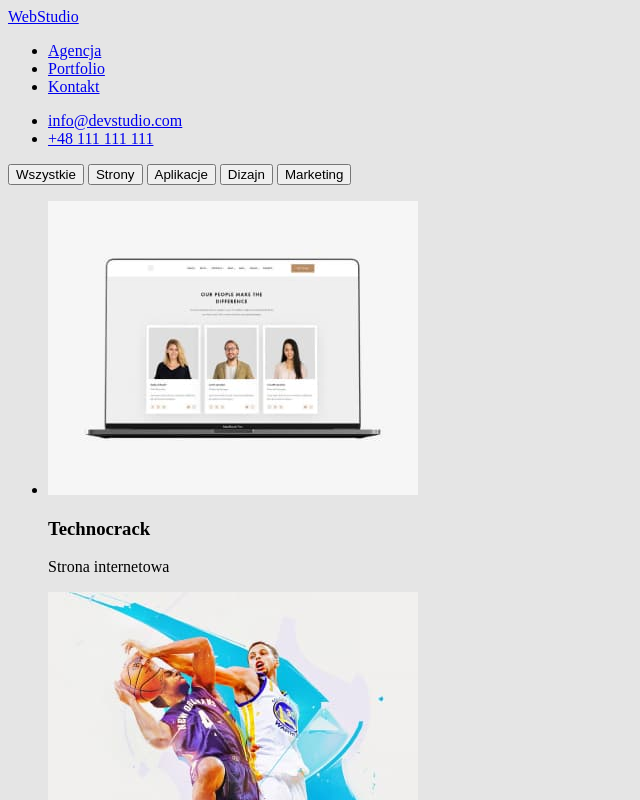
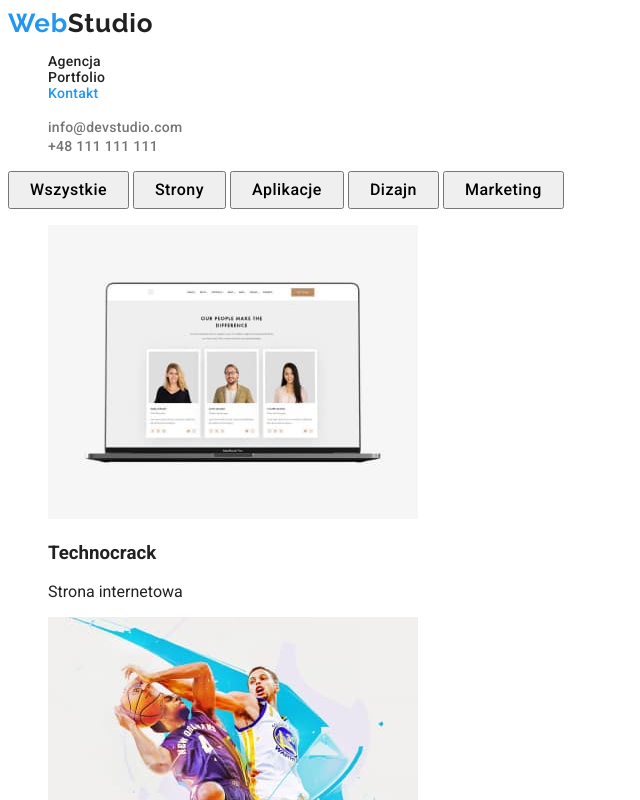
Before and after one commit to AndrewPilzak/goit-markup-hw-02, a plain HTML site: page portfolio.html in a window 1280 px wide. Both pictures are taken after a click on the link "Kontakt". Shown: the top 800 px of the page, without its empty margins (0-640 px from the left). Drawn offline with Linux system fonts and the light colour scheme.

Commit message:
css without text style

```diff
--- a/css/styles.css
+++ b/css/styles.css
@@ -1,6 +1,173 @@
 :root {
-    --brand-background-color: #E5E5E5;
+    --brand-background-color: #FFFFFF;
+    --main-font-family: 'Roboto', 'Verdana', 'Tahoma', sans-serif;
+    --main-text-color: #212121;
+    --main-hover-color: #2196F3;
 
 }
-.body-bg-color {background-color: var(--brand-background-color
-    );}
+
+.body-styles {
+    background-color: var(--brand-background-color);
+    font-family: var(--main-font-family);
+    color: var(--main-text-color)
+
+}
+
+a, ul {
+    list-style: none;
+    text-decoration: none;
+    color: var(--main-text-color);
+}
+
+.logo {
+    font-family: 'Raleway';
+    font-weight: 700;
+    font-size: 26px;
+    line-height: 31px;
+    letter-spacing: 0.03em;
+}
+
+.logo span {
+    color: var(--main-hover-color)
+}
+
+.nav-menu, .address-top  {
+    font-weight: 500;
+    font-size: 14px;
+    line-height: 16px;
+    letter-spacing: 0.02em;
+}
+
+.address-top {
+    color: #757575;
+}
+
+.link:hover, .address-top:hover {
+    color: var(--main-hover-color)
+}
+.link:focus, .address-top:focus {
+    color: var(--main-hover-color)
+}
+
+.button {
+    width: 200px;
+    height: 50px;
+    left: 700px;
+    top: 430px;
+    font-family: var(--main-font-family);
+    font-weight: 700;
+    font-size: 16px;
+    line-height: 30px;
+    align-items: center;
+    text-align: center;
+    letter-spacing: 0.06em;
+}
+
+.button:hover, .button:focus {
+    color: var(--brand-background-color);
+    background-color: var(--main-hover-color);
+    cursor: pointer;
+    box-shadow: 0px 4px 4px rgba(0, 0, 0, 0.15);
+    border-radius: 4px;
+}
+
+.button1 {
+    width: 121px;
+    height: 38px;
+    left: 510px;
+    top: 174px;
+}
+
+.button2 {
+    width: 93px;
+    height: 38px;
+    left: 639px;
+    top: 174px;
+}
+
+.button3 {
+    width: 114px;
+    height: 38px;
+    left: 740px;
+    top: 174px;
+}
+
+.button4 {
+    width: 91px;
+    height: 38px;
+    left: 862px;
+    top: 174px;
+}
+
+.button5 {
+    width: 121px;
+    height: 38px;
+    left: 961px;
+    top: 174px;
+}
+
+.button1, .button2, .button3, .button4, .button5 {
+    font-family: var(--main-font-family);
+    font-weight: 500;
+    font-size: 16px;
+    line-height: 26px;
+    text-align: center;
+    letter-spacing: 0.03em;
+}
+
+.button1:hover,
+.button2:hover,
+.button3:hover,
+.button4:hover,
+.button5:hover,
+.button1:focus,
+.button2:focus,
+.button3:focus,
+.button4:focus,
+.button5:focus {
+    color: var(--brand-background-color);
+    background-color: var(--main-hover-color);
+    cursor: pointer;
+    box-shadow: 0px 3px 1px rgba(0, 0, 0, 0.1), 0px 1px 2px rgba(0, 0, 0, 0.08), 0px 2px 2px rgba(0, 0, 0, 0.12);
+    border-radius: 4px;
+}
+
+
+.address-bottom  {
+    font-family: 'Roboto';
+    font-style: normal;
+    font-weight: 400;
+    font-size: 14px;
+    line-height: 24px;
+    letter-spacing: 0.03em;
+    /*
+    JESZCZE TEGO NIE WIDAĆ
+
+color: rgba(255, 255, 255, 0.6);
+
+*/
+    color: #757575;
+}
+
+
+.address-bottom:hover, .address-bottom:focus  {
+    color: var(--main-hover-color)
+}
+
+.map {
+    font-family: 'Roboto';
+    font-style: normal;
+    font-weight: 400;
+    font-size: 14px;
+    line-height: 24px;
+    letter-spacing: 0.03em;
+    /*
+    JESZCZE TEGO NIE WIDAĆ
+
+    color: var(--brand-background-color) */
+    color: #d3bebe;
+}
+
+.map:hover, .map:focus {
+    color: var(--main-hover-color)
+}
--- a/portfolio.html
+++ b/portfolio.html
@@ -19,28 +19,34 @@
     <link rel="stylesheet" href="./css/styles.css" />
     <title>Portfolio</title>
   </head>
-  <body class="body-bg-color">
+  <body class="body-styles">
     <header>
-      <a href="index.html">WebStudio</a>
-      <nav>
+      <a href="index.html" class="logo"><span>Web</span>Studio</a>
+      <nav class="nav-menu">
         <ul>
-          <li><a href="index.html">Agencja</a></li>
-          <li><a href="portfolio.html">Portfolio</a></li>
-          <li><a href="#">Kontakt</a></li>
+          <li><a class="link" href="index.html">Agencja</a></li>
+          <li><a class="link" href="portfolio.html">Portfolio</a></li>
+          <li><a class="link" href="#">Kontakt</a></li>
         </ul>
       </nav>
       <ul>
-        <li><a href="mailto:info@devstudio.com">info@devstudio.com</a></li>
-        <li><a href="tel:+1112223344">+48 111 111 111</a></li>
+        <li>
+          <a href="mailto:info@devstudio.com" class="address-top"
+            >info@devstudio.com</a
+          >
+        </li>
+        <li>
+          <a href="tel:+1112223344" class="address-top">+48 111 111 111</a>
+        </li>
       </ul>
     </header>
     <main>
       <div>
-        <button type="button">Wszystkie</button>
-        <button type="button">Strony</button>
-        <button type="button">Aplikacje</button>
-        <button type="button">Dizajn</button>
-        <button type="button">Marketing</button>
+        <button type="button" class="button1">Wszystkie</button>
+        <button type="button" class="button2">Strony</button>
+        <button type="button" class="button3">Aplikacje</button>
+        <button type="button" class="button4">Dizajn</button>
+        <button type="button" class="button5">Marketing</button>
       </div>
       <section>
         <ul>
@@ -138,19 +144,26 @@
       </section>
     </main>
     <footer>
-      <a href="index.html">WebStudio</a>
+      <a href="index.html" class="logo"><span>Web</span>Studio</a>
       <address>
         <ul>
           <li>
             <a
               href="https://goo.gl/maps/jG7c47bMBBx7P9zbA"
+              class="map"
               target="_blank"
               rel="noreferrer noopener"
               >m. Warszawa, Aleje Jerozolimskie 21</a
             >
           </li>
-          <li><a href="mailto:info@devstudio.com">info@devstudio.com</a></li>
-          <li><a href="tel:+1112223344">+48 111 111 111</a></li>
+          <li>
+            <a href="mailto:info@devstudio.com" class="address-bottom"
+              >info@devstudio.com</a
+            >
+          </li>
+          <li>
+            <a href="tel:+1112223344" class="address-bottom">+48 111 111 111</a>
+          </li>
         </ul>
       </address>
     </footer>
```
Also changed, not shown: index.html (+25 -12 lines).
